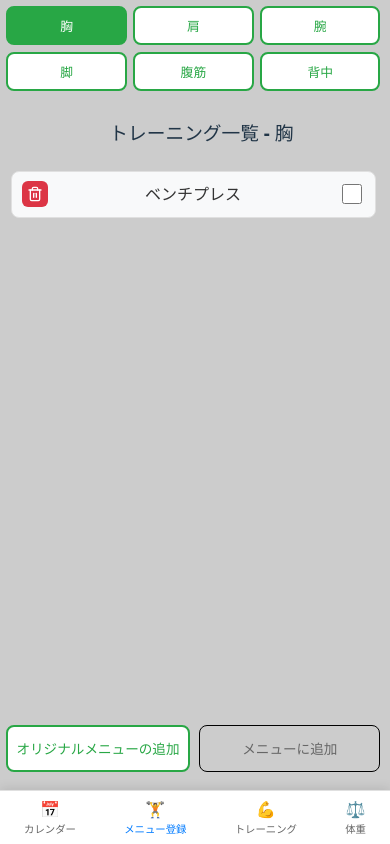
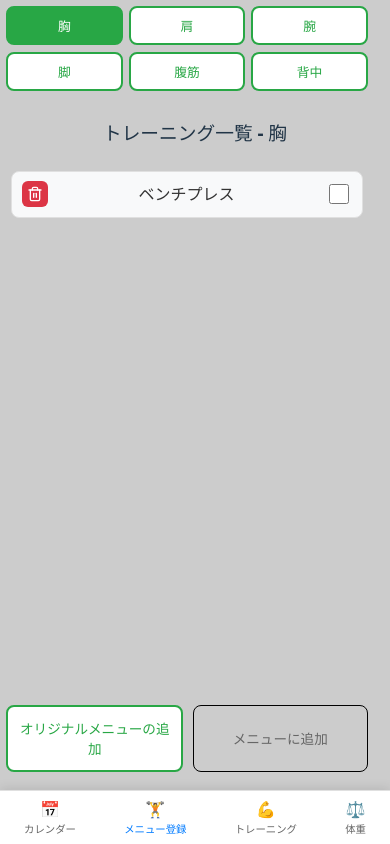
Before and after one commit to BandaiTakumi/massle_app, a React (Vite) app: page / in a window 390 px wide. Built offline with nearby package versions, Linux system fonts and the light colour scheme.

Commit message:
画面下部の余白を修正

```diff
--- a/src/components/pages/Menu.css
+++ b/src/components/pages/Menu.css
@@ -3,9 +3,12 @@
   margin: 0;
   display: flex;
   flex-direction: column;
-  height: calc(100vh - 50px);
+  height: 100vh;
   padding: 1rem;
+  padding-bottom: calc(50px + 1rem);
   background-color: #ccc;
+  box-sizing: border-box;
+  overflow: hidden;
 }
 
 .category-buttons {
@@ -182,7 +185,8 @@
 @media (max-width: 768px) {
   .menu-page {
     padding: 0.5rem;
-    height: calc(100vh - 60px);
+    padding-bottom: calc(50px + 0.5rem);
+    height: 100vh;
   }
 
   .category-buttons {
--- a/src/components/pages/Training.css
+++ b/src/components/pages/Training.css
@@ -2,10 +2,13 @@
   width: 100%;
   margin: 0;
   padding: 1rem;
-  height: calc(100vh - 50px);
+  padding-bottom: calc(50px + 1rem);
+  height: 100vh;
   display: flex;
   flex-direction: column;
   background-color: #ccc;
+  box-sizing: border-box;
+  overflow: hidden;
 }
 
 .training-page h1 {
```
